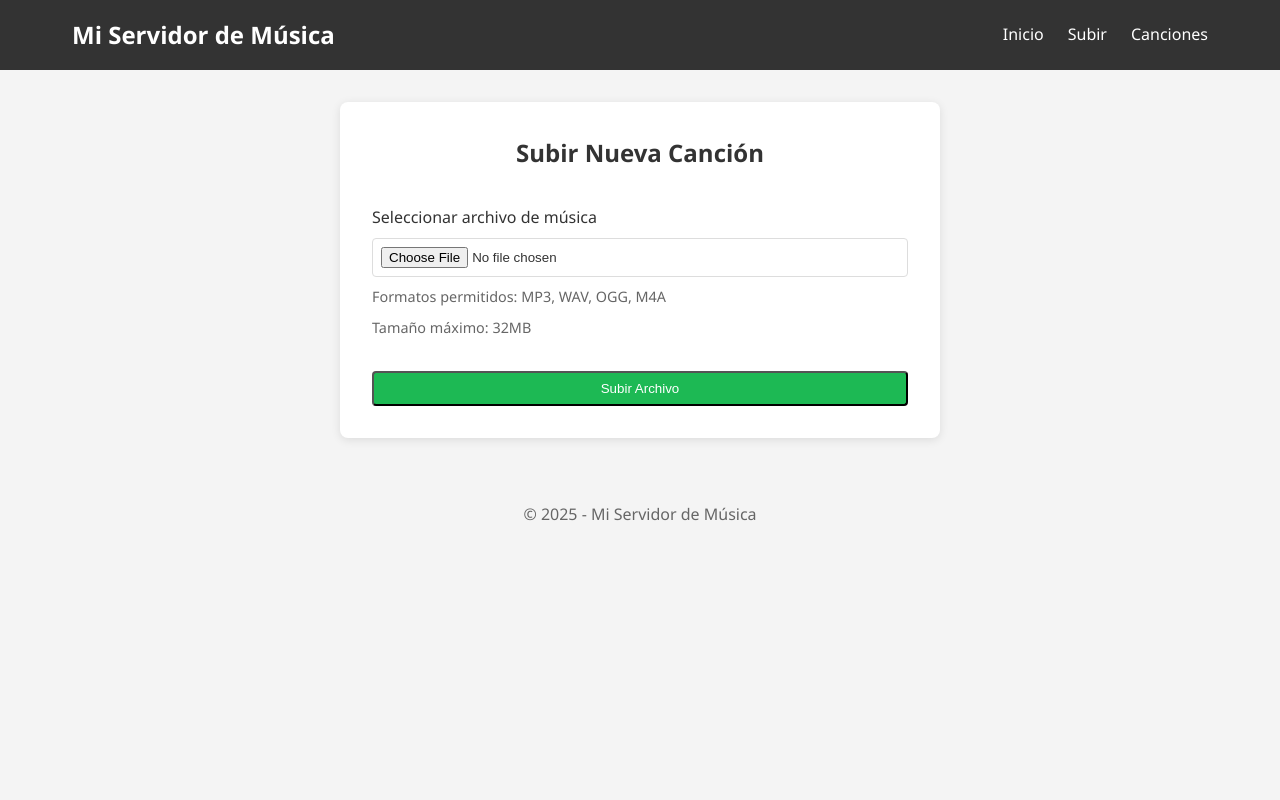
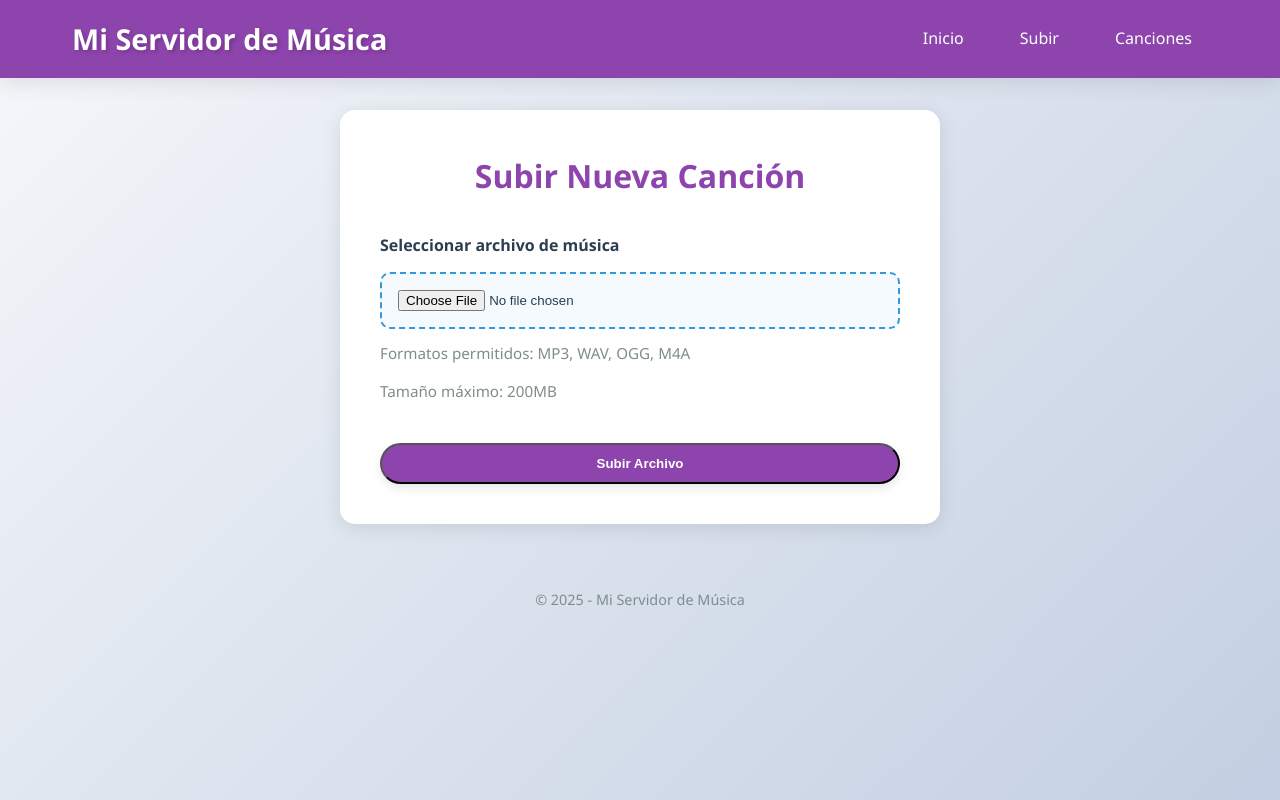
Before and after one commit to Chucharizard/servidor-musica, a Flask app: page /upload in a window 1280 px wide. Run offline with Flask 3, Linux system fonts and the light colour scheme.

Commit message:
Add files via upload

```diff
--- a/servidor_musica/app.py
+++ b/servidor_musica/app.py
@@ -4,7 +4,7 @@ from werkzeug.utils import secure_filename
 
 app = Flask(__name__)
 app.config['UPLOAD_FOLDER'] = 'static/uploads'
-app.config['MAX_CONTENT_LENGTH'] = 32 * 1024 * 1024  # Limita tamaño a 32MB
+app.config['MAX_CONTENT_LENGTH'] = 200 * 1024 * 1024  # Limita tamaño a 200MB
 ALLOWED_EXTENSIONS = {'mp3', 'wav', 'ogg', 'm4a'}
 
 # Asegúrate de que la carpeta de uploads exista
--- a/servidor_musica/static/css/style.css
+++ b/servidor_musica/static/css/style.css
@@ -1,4 +1,15 @@
-/* Estilos generales */
+/* Estilos generales con paleta más juvenil */
+:root {
+    --color-primary: #8e44ad;       /* Morado vibrante */
+    --color-secondary: #3498db;     /* Azul brillante */
+    --color-accent: #1abc9c;        /* Verde turquesa */
+    --color-background: #f5f6fa;    /* Gris muy claro */
+    --color-card: #ffffff;          /* Blanco */
+    --color-text: #2c3e50;          /* Azul oscuro */
+    --color-text-light: #7f8c8d;    /* Gris medio */
+    --shadow: 0 4px 20px rgba(0, 0, 0, 0.1);
+}
+
 * {
     margin: 0;
     padding: 0;
@@ -8,19 +19,23 @@
 body {
     font-family: 'Segoe UI', Tahoma, Geneva, Verdana, sans-serif;
     line-height: 1.6;
-    color: #333;
-    background-color: #f4f4f4;
+    color: var(--color-text);
+    background-color: var(--color-background);
+    background-image: linear-gradient(135deg, #f5f7fa 0%, #c3cfe2 100%);
+    background-attachment: fixed;
 }
 
 a {
     text-decoration: none;
+    transition: all 0.3s ease;
 }
 
 /* Encabezado y navegación */
 header {
-    background-color: #333;
-    color: #fff;
+    background-color: var(--color-primary);
+    color: white;
     padding: 1rem 0;
+    box-shadow: var(--shadow);
 }
 
 nav {
@@ -33,7 +48,9 @@ nav {
 }
 
 nav h1 {
-    font-size: 1.5rem;
+    font-size: 1.8rem;
+    font-weight: 700;
+    text-shadow: 2px 2px 4px rgba(0, 0, 0, 0.2);
 }
 
 nav ul {
@@ -46,13 +63,16 @@ nav ul li {
 }
 
 nav ul li a {
-    color: #fff;
+    color: white;
     font-weight: 500;
-    transition: color 0.3s;
+    padding: 0.5rem 1rem;
+    border-radius: 20px;
+    transition: all 0.3s;
 }
 
 nav ul li a:hover {
-    color: #1db954;
+    background-color: rgba(255, 255, 255, 0.2);
+    transform: translateY(-3px);
 }
 
 /* Contenido principal */
@@ -65,101 +85,119 @@ main {
 /* Botones */
 .btn {
     display: inline-block;
-    padding: 0.5rem 1rem;
-    border-radius: 4px;
-    font-weight: 500;
+    padding: 0.7rem 1.5rem;
+    border-radius: 30px;
+    font-weight: 600;
     cursor: pointer;
     transition: all 0.3s;
+    text-align: center;
+    box-shadow: 0 4px 10px rgba(0, 0, 0, 0.1);
 }
 
 .btn.primary {
-    background-color: #1db954;
+    background-color: var(--color-primary);
     color: white;
 }
 
 .btn.secondary {
-    background-color: #333;
+    background-color: var(--color-secondary);
     color: white;
 }
 
 .btn.play {
-    background-color: #1db954;
+    background-color: var(--color-primary);
     color: white;
-    padding: 0.3rem 0.8rem;
+    padding: 0.4rem 1rem;
     font-size: 0.9rem;
+    border-radius: 20px;
 }
 
 .btn.download {
-    background-color: #333;
+    background-color: var(--color-secondary);
     color: white;
-    padding: 0.3rem 0.8rem;
+    padding: 0.4rem 1rem;
     font-size: 0.9rem;
+    border-radius: 20px;
 }
 
 .btn:hover {
     opacity: 0.9;
-    transform: translateY(-2px);
+    transform: translateY(-3px);
+    box-shadow: 0 6px 15px rgba(0, 0, 0, 0.15);
 }
 
 /* Página de inicio */
 .welcome {
     text-align: center;
-    padding: 2rem 0;
+    padding: 3rem 0;
 }
 
 .welcome h2 {
-    margin-bottom: 1rem;
-    color: #333;
+    margin-bottom: 1.5rem;
+    color: var(--color-primary);
+    font-size: 2.5rem;
+    font-weight: 700;
 }
 
 .welcome p {
     max-width: 800px;
     margin: 0 auto 2rem;
-    color: #666;
+    color: var(--color-text);
+    font-size: 1.1rem;
 }
 
 .actions {
-    margin: 2rem 0;
+    margin: 2.5rem 0;
 }
 
 .actions .btn {
-    margin: 0 0.5rem;
-    padding: 0.8rem 1.5rem;
+    margin: 0 0.8rem;
+    padding: 1rem 2rem;
+    font-size: 1.1rem;
 }
 
 .features {
     display: flex;
     justify-content: space-between;
-    margin-top: 3rem;
+    margin-top: 4rem;
+    gap: 1.5rem;
 }
 
 .feature {
     flex: 1;
-    padding: 1.5rem;
-    margin: 0 1rem;
-    background-color: white;
-    border-radius: 8px;
-    box-shadow: 0 2px 10px rgba(0,0,0,0.1);
+    padding: 2rem;
+    margin: 0 0.5rem;
+    background-color: var(--color-card);
+    border-radius: 15px;
+    box-shadow: var(--shadow);
+    transition: transform 0.3s;
+}
+
+.feature:hover {
+    transform: translateY(-10px);
 }
 
 .feature h3 {
-    color: #1db954;
+    color: var(--color-primary);
     margin-bottom: 1rem;
+    font-size: 1.5rem;
 }
 
 /* Página de subida */
 .upload-container {
     max-width: 600px;
-    margin: 0 auto;
-    padding: 2rem;
-    background-color: white;
-    border-radius: 8px;
-    box-shadow: 0 2px 10px rgba(0,0,0,0.1);
+    margin: 2rem auto;
+    padding: 2.5rem;
+    background-color: var(--color-card);
+    border-radius: 15px;
+    box-shadow: var(--shadow);
 }
 
 .upload-container h2 {
     text-align: center;
     margin-bottom: 2rem;
+    color: var(--color-primary);
+    font-size: 2rem;
 }
 
 .upload-form {
@@ -168,56 +206,87 @@ main {
 }
 
 .file-input {
-    margin-bottom: 2rem;
+    margin-bottom: 2.5rem;
 }
 
 .file-input label {
     display: block;
-    margin-bottom: 0.5rem;
-    font-weight: 500;
+    margin-bottom: 0.8rem;
+    font-weight: 600;
+    color: var(--color-text);
 }
 
 .file-input input[type="file"] {
     width: 100%;
-    padding: 0.5rem;
-    border: 1px solid #ddd;
-    border-radius: 4px;
+    padding: 1rem;
+    border: 2px dashed var(--color-secondary);
+    border-radius: 10px;
+    background-color: rgba(52, 152, 219, 0.05);
+    transition: all 0.3s;
+}
+
+.file-input input[type="file"]:hover {
+    border-color: var(--color-primary);
+    background-color: rgba(142, 68, 173, 0.05);
 }
 
 .file-info {
-    margin-top: 0.5rem;
-    font-size: 0.9rem;
-    color: #666;
+    margin-top: 0.8rem;
+    font-size: 0.95rem;
+    color: var(--color-text-light);
 }
 
 /* Página de playlist */
 .playlist-container {
-    background-color: white;
-    border-radius: 8px;
-    box-shadow: 0 2px 10px rgba(0,0,0,0.1);
-    padding: 2rem;
+    background-color: var(--color-card);
+    border-radius: 15px;
+    box-shadow: var(--shadow);
+    padding: 2.5rem;
+    margin-bottom: 2rem;
 }
 
 .playlist-container h2 {
     text-align: center;
-    margin-bottom: 2rem;
+    margin-bottom: 2.5rem;
+    color: var(--color-primary);
+    font-size: 2rem;
 }
 
 .player {
-    background-color: #f9f9f9;
-    padding: 1.5rem;
-    border-radius: 8px;
-    margin-bottom: 2rem;
+    background: linear-gradient(135deg, var(--color-primary) 0%, var(--color-secondary) 100%);
+    padding: 2rem;
+    border-radius: 15px;
+    margin-bottom: 2.5rem;
     text-align: center;
+    color: white;
+    box-shadow: var(--shadow);
 }
 
 .player h3 {
-    margin-bottom: 1rem;
-    color: #333;
+    margin-bottom: 1.5rem;
+    color: white;
+    font-size: 1.5rem;
+    white-space: nowrap;
+    overflow: hidden;
+    text-overflow: ellipsis;
 }
 
 .player audio {
     width: 100%;
+    border-radius: 30px;
+    height: 40px;
+}
+
+/* Personalizar controles de audio */
+.player audio::-webkit-media-controls-panel {
+    background-color: rgba(255, 255, 255, 0.2);
+}
+
+.player audio::-webkit-media-controls-play-button,
+.player audio::-webkit-media-controls-volume-slider-container,
+.player audio::-webkit-media-controls-volume-slider,
+.player audio::-webkit-media-controls-timeline {
+    filter: invert(1);
 }
 
 .song-list {
@@ -249,24 +331,26 @@ main {
 }
 
 .song-actions .btn {
-    margin-left: 0.5rem;
+    margin-left: 0.8rem;
 }
 
 .empty-list {
     text-align: center;
-    padding: 3rem 0;
+    padding: 4rem 0;
 }
 
 .empty-list p {
-    margin-bottom: 1.5rem;
-    color: #666;
+    margin-bottom: 2rem;
+    color: var(--color-text-light);
+    font-size: 1.2rem;
 }
 
 /* Pie de página */
 footer {
     text-align: center;
     padding: 2rem 0;
-    color: #666;
+    color: var(--color-text-light);
+    font-size: 0.9rem;
 }
 
 /* Estilos responsivos */
--- a/servidor_musica/templates/upload.html
+++ b/servidor_musica/templates/upload.html
@@ -11,7 +11,7 @@
             <label for="file">Seleccionar archivo de música</label>
             <input type="file" id="file" name="file" accept=".mp3,.wav,.ogg,.m4a">
             <p class="file-info">Formatos permitidos: MP3, WAV, OGG, M4A</p>
-            <p class="file-info">Tamaño máximo: 32MB</p>
+            <p class="file-info">Tamaño máximo: 200MB</p>
         </div>
 
         <button type="submit" class="btn primary">Subir Archivo</button>
```
Also changed, not shown: other parts of servidor_musica/static/css/style.css (+26 -4 lines), servidor_musica/templates/index.html (+6 -6 lines), servidor_musica/templates/playlist.html (+4 -4 lines).
